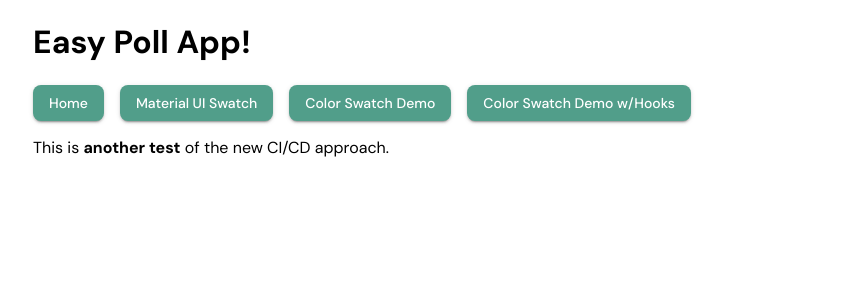
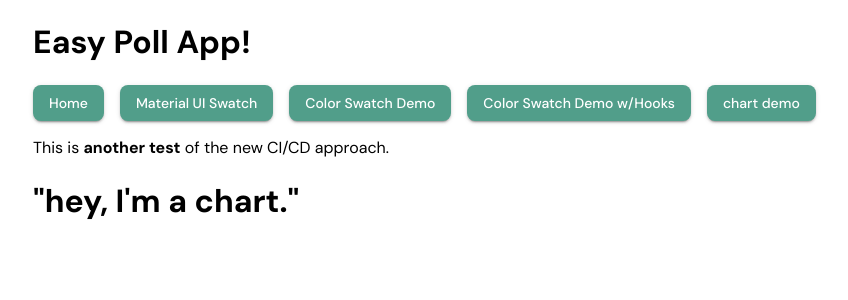
Before and after one commit to jaohara/easily-poll-students, a React (Create React App) app: page /epchart-demo in a window 1280 px wide. Shown: the top 300 px of the page, without its empty margins (95-943 px from the left). Built offline with nearby package versions, Linux system fonts and the light colour scheme; what @aws-amplify/api would draw is missing.

Commit message:
added chartJs, built basic components

```diff
--- a/package.json
+++ b/package.json
@@ -21,8 +21,10 @@
     "aws-api-gateway-client": "^0.3.7",
     "aws-appsync": "^4.1.9",
     "aws-appsync-auth-link": "^3.0.7",
+    "chart.js": "^4.2.1",
     "graphql": "^14.7.0",
     "react": "^18.2.0",
+    "react-chartjs-2": "^5.2.0",
     "react-dom": "^18.2.0",
     "react-icons": "^4.7.1",
     "react-router-dom": "^6.8.0",
--- /dev/null
+++ b/src/components/Demo/EpChartDemo/EpChartDemo.jsx
@@ -0,0 +1,11 @@
+import React from 'react';
+
+import EpChart from '../../UI/EpChart/EpChart';
+
+const EpChartDemo = () => {
+  return (
+    <EpChart></EpChart>
+  );
+}
+
+export default EpChartDemo;
--- /dev/null
+++ b/src/components/UI/EpChart/EpChart.jsx
@@ -0,0 +1,9 @@
+import React from 'react';
+
+const EpChart = () => {
+  return (
+    <h1>"hey, I'm a chart."</h1>
+  );
+}
+
+export default EpChart;
--- a/src/routes.js
+++ b/src/routes.js
@@ -5,6 +5,7 @@ import Home from "./components/pages/Home/Home";
 import MaterialUISwatch from "./components/Demo/MaterialUISwatch/MaterialUISwatch";
 import ColorSwatchTest from "./components/Demo/ColorSwatchTest/ColorSwatchTest";
 import ColorSwatchHookTest from './components/Demo/ColorSwatchTest/ColorSwatchHookTest';
+import EpChartDemo from './components/Demo/EpChartDemo/EpChartDemo';
 
 // name is display name on button/link
 export const routes = [
@@ -27,6 +28,11 @@ export const routes = [
     path: "/color-swatch-demo-hooks",
     name: "Color Swatch Demo w/Hooks",
     element: <ColorSwatchHookTest />
+  },
+  {
+    path: "/epchart-demo",
+    name: "chart demo",
+    element: <EpChartDemo />
   }
 ];
 
```
Also changed, not shown: 1 other file (tests, documents, lock files or other folders).
